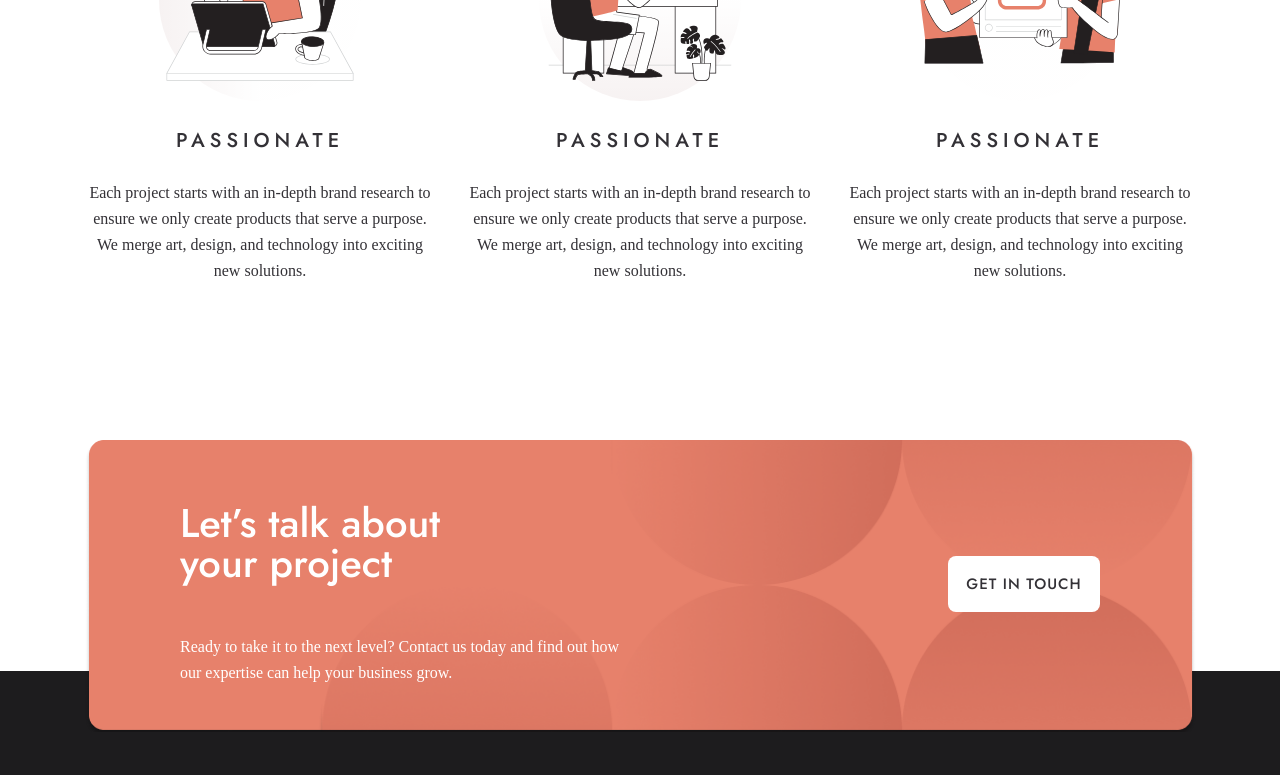
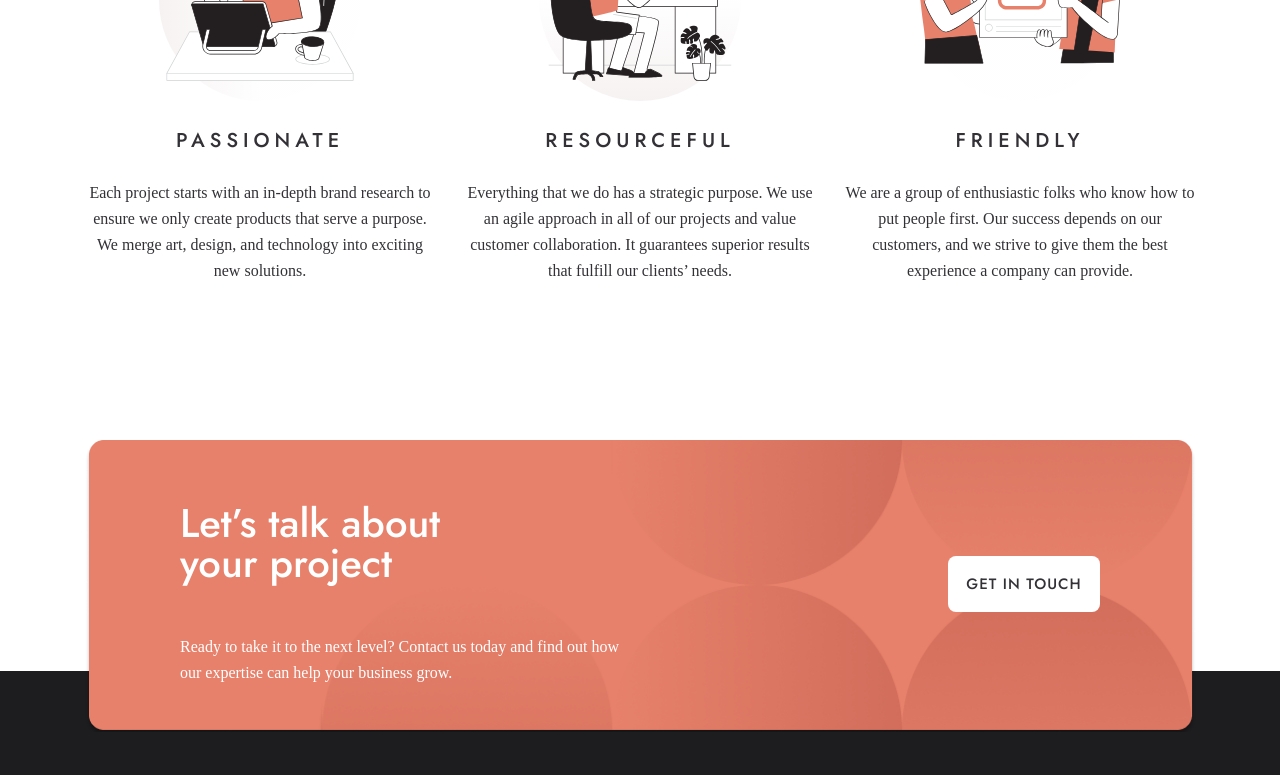
Before and after one commit to XurshidJuraev/exam-designo, a plain HTML site: page index.html in a window 1280 px wide. Shown: the part 1880-2655 px from the top of the page. Drawn offline with Linux system fonts and the light colour scheme; a web font is replaced by a local one.

Commit message:
All new update

```diff
--- a/index.html
+++ b/index.html
@@ -82,8 +82,8 @@
                         <img class="shape_pic" src="./images/homework_boy.svg" alt="work_boy">
                     </div>
                     <div class="safe-text">
-                        <h4 class="shape_one_heading4">PASSIONATE</h4>
-                    <p class="shape_one-text">Each project starts with an in-depth brand research to ensure we only create products that serve a purpose. We merge art, design, and technology into exciting new solutions.</p>
+                        <h4 class="shape_one_heading4">RESOURCEFUL</h4>
+                    <p class="shape_one-text">Everything that we do has a strategic purpose. We use an agile approach in all of our projects and value customer collaboration. It guarantees superior results that fulfill our clients’ needs.</p>
                     </div>
                 </div>
 
@@ -92,8 +92,8 @@
                         <img class="shape_pic" src="./images/unpacking.svg" alt="work_boy">
                     </div>
                     <div class="safe-text">
-                        <h4 class="shape_one_heading4">PASSIONATE</h4>
-                    <p class="shape_one-text">Each project starts with an in-depth brand research to ensure we only create products that serve a purpose. We merge art, design, and technology into exciting new solutions.</p>
+                        <h4 class="shape_one_heading4">FRIENDLY</h4>
+                    <p class="shape_one-text"> We are a group of enthusiastic folks who know how to put people first. Our success depends on our customers, and we strive to give them the best experience a company can provide.</p>
                     </div>
                 </div>
             </div>
--- a/scss/all_blocks/_hero.scss
+++ b/scss/all_blocks/_hero.scss
@@ -105,7 +105,7 @@
         max-width: 355px;
         min-height: 843px;
         background-image: url("./../images/mobile.png");
-        margin-left: -10px;
+        margin-left: -20px;
     }
     .hero__heding-one{
         width: 327px;
```
Also changed, not shown: css/main.css.
